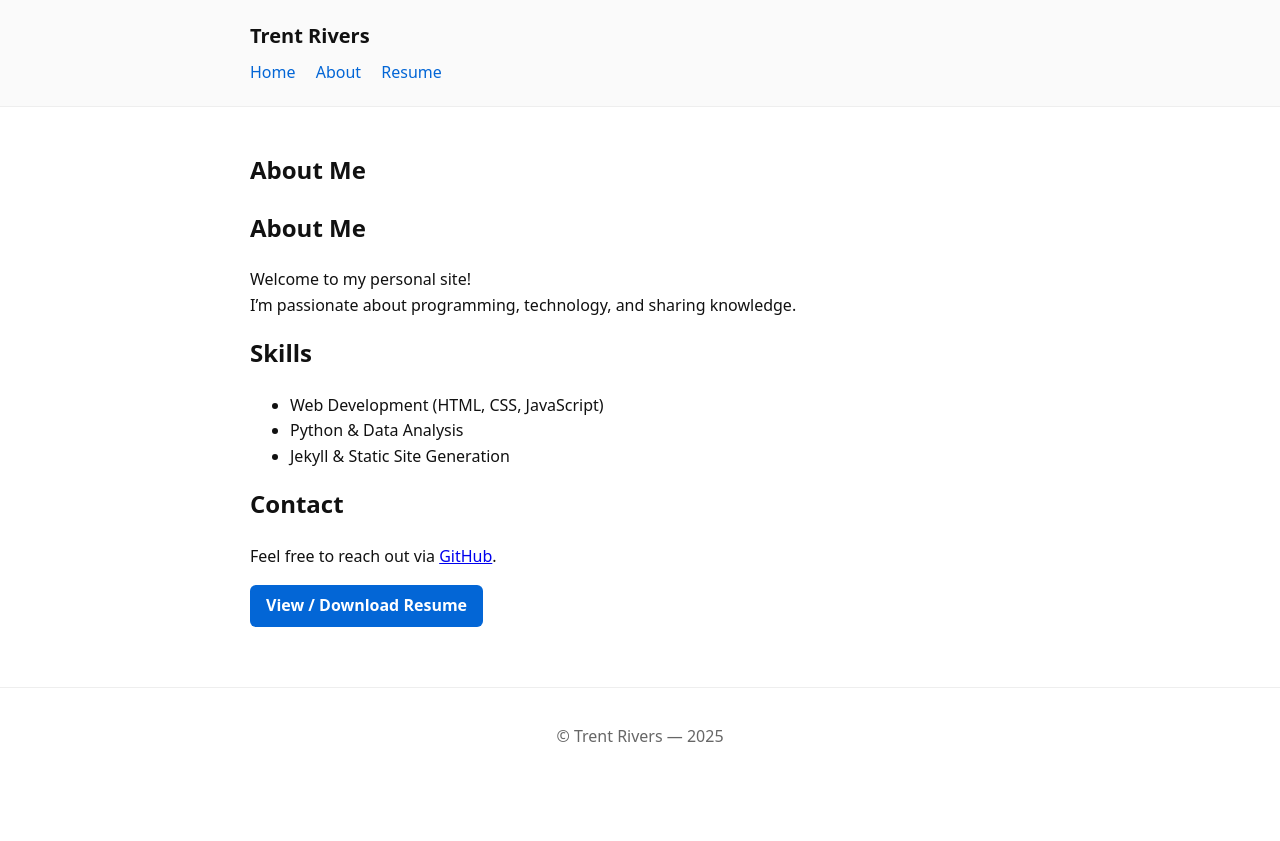
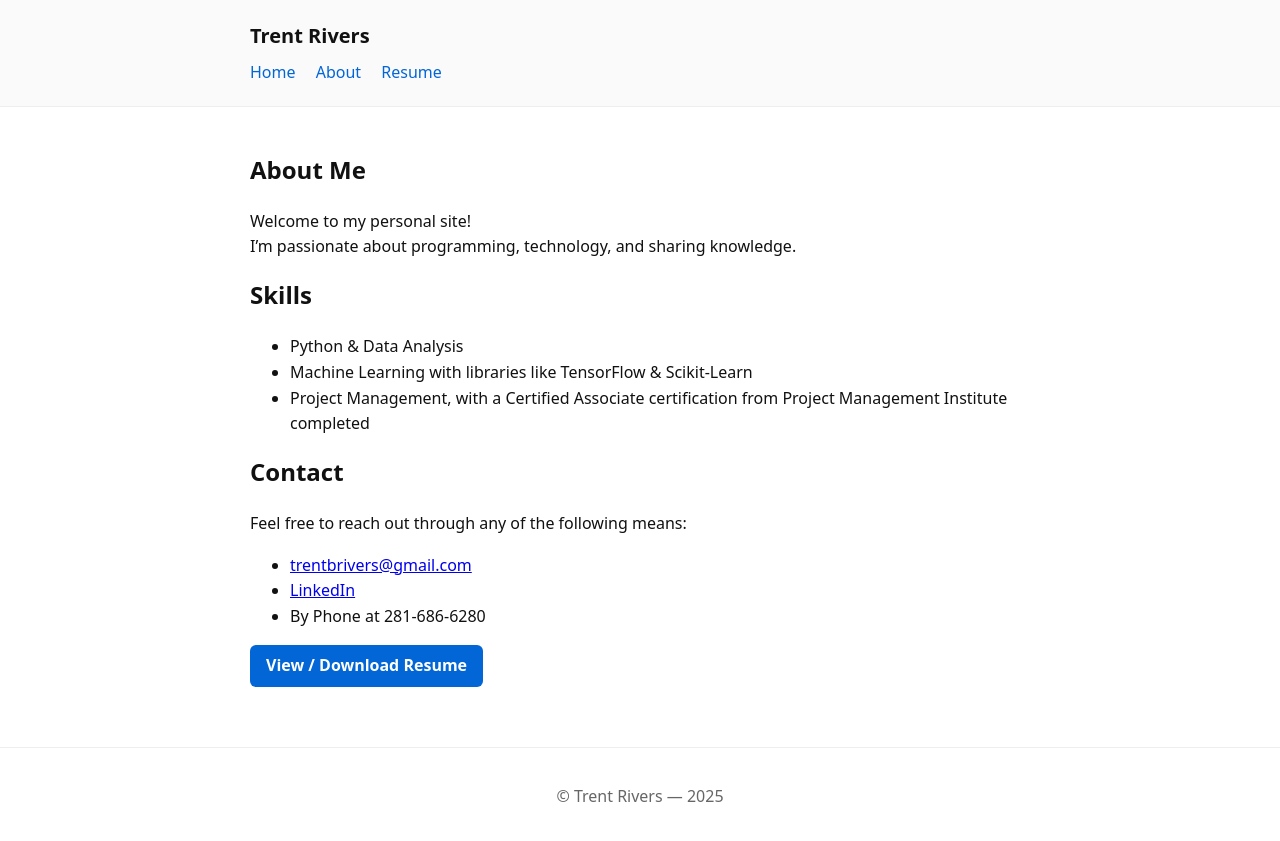
Before and after one commit to trentbrivers/trentbrivers.github.io, a Jekyll site: the page built from about_me.md, in a window 1280 px wide. Shown: the top 841 px of the page. Built offline with Jekyll 4.4.1, drawn with Linux system fonts in a browser that asks for light colours.

Commit message:
corrected page info

```diff
--- a/about_me.md
+++ b/about_me.md
@@ -4,20 +4,21 @@ title: About Me
 permalink: /about_me/
 ---
 
-# About Me
-
 Welcome to my personal site!
 I'm passionate about programming, technology, and sharing knowledge.
 
 ## Skills
 
-- Web Development (HTML, CSS, JavaScript)
 - Python & Data Analysis
-- Jekyll & Static Site Generation
+- Machine Learning with libraries like TensorFlow & Scikit-Learn
+- Project Management, with a Certified Associate certification from Project Management Institute completed
 
 ## Contact
 
-Feel free to reach out via [GitHub](https://github.com/trentbrivers).
+Feel free to reach out through any of the following means:
+- [trentbrivers@gmail.com](trentbrivers@gmail.com)
+- [LinkedIn](https://www.linkedin.com/in/trentbrivers/)
+- By Phone at 281-686-6280
 
 <!-- Resume button -->
 <p>
```
Also changed, not shown: resume.md (+0 -5 lines).
